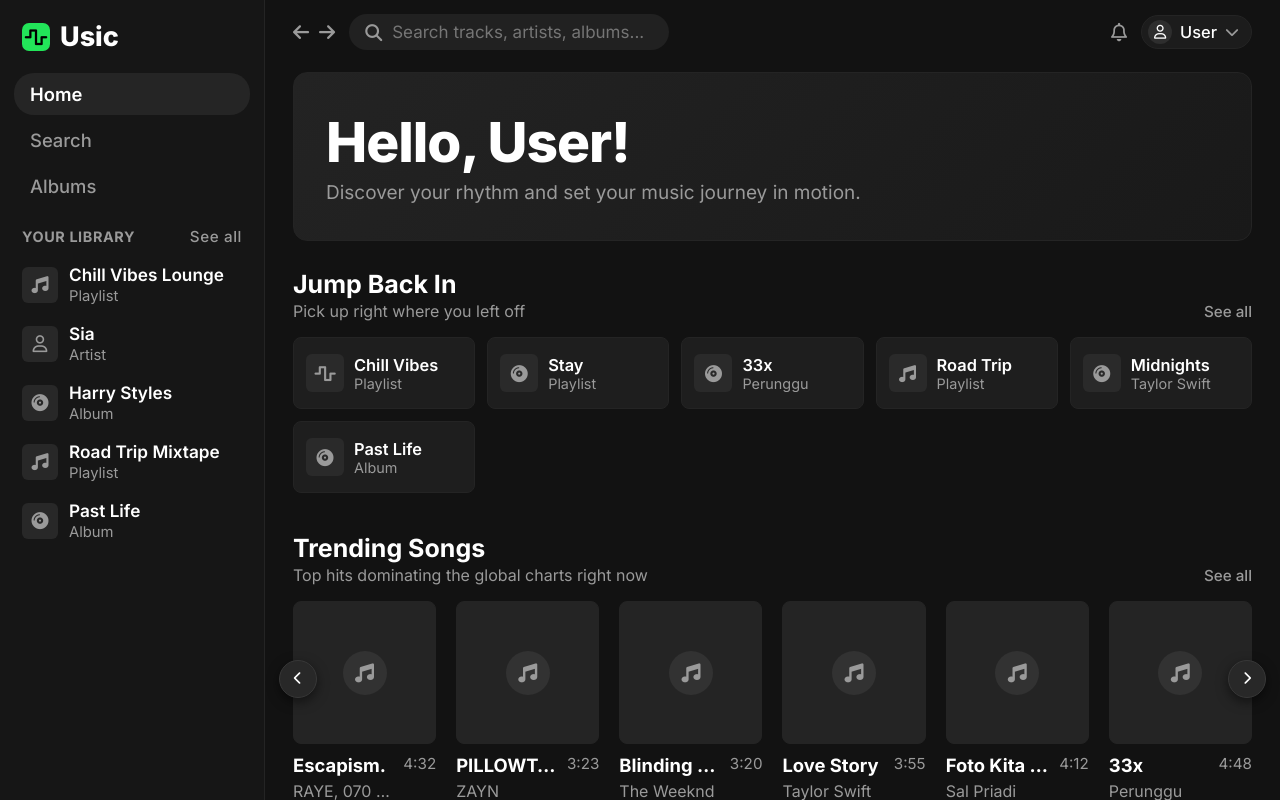
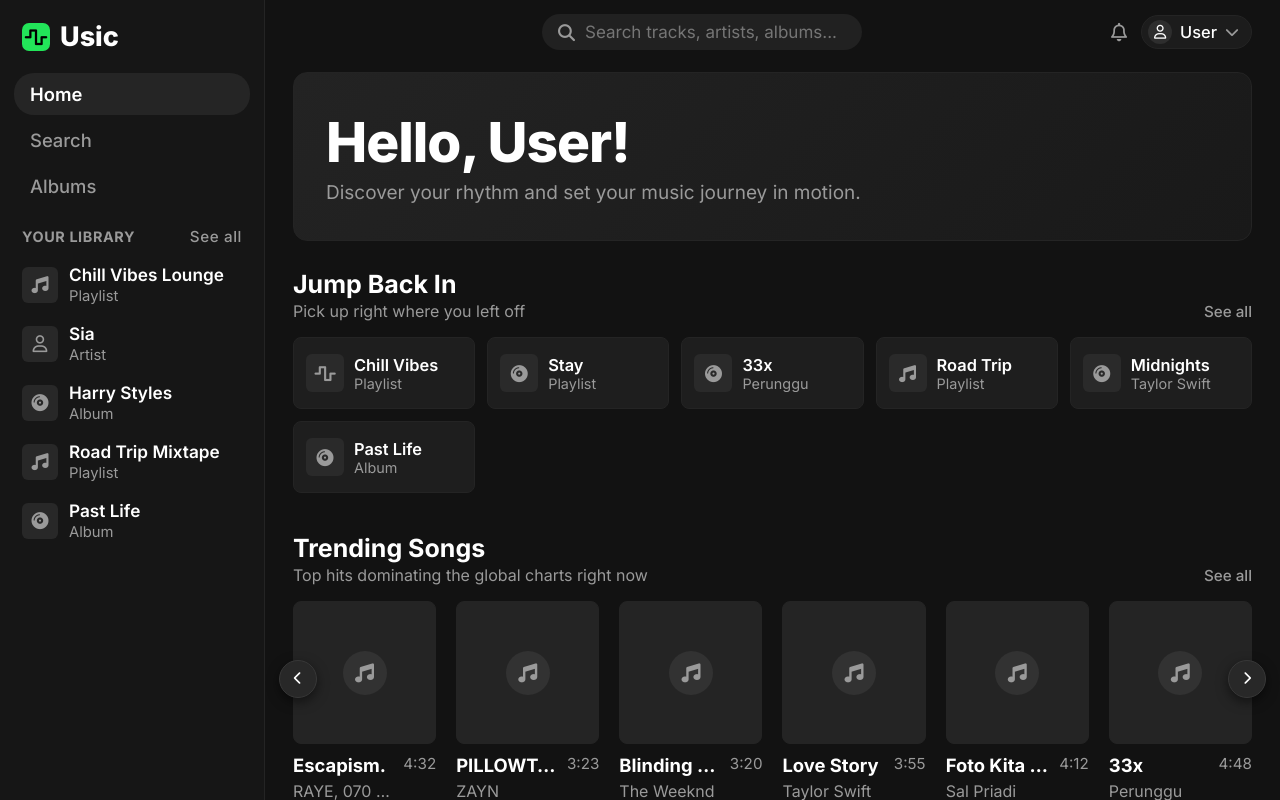
Before and after one commit to Magityass/Usic, a plain HTML site: page index.html in a window 1280 px wide. Drawn offline with Linux system fonts and the light colour scheme.

Commit message:
rm nav arrow

```diff
--- a/index.html
+++ b/index.html
@@ -122,30 +122,14 @@
             <!-- Area tengah -->
             <div class="center-wrapper">
                 <header class="top-bar">
-                    <div class="top-left">
-                        <div class="nav-arrows">
-                            <button
-                                class="icon-btn"
-                                id="btn-back"
-                                aria-label="Back"
-                            >
-                                <i class="fa-solid fa-arrow-left"></i>
-                            </button>
-                            <button
-                                class="icon-btn"
-                                id="btn-forward"
-                                aria-label="Forward"
-                            >
-                                <i class="fa-solid fa-arrow-right"></i>
-                            </button>
-                        </div>
+                    <div class="top-left"></div>
+
                     <div class="top-search-box">
                         <i class="fa-solid fa-magnifying-glass"></i>
                         <input
                             type="text"
                             placeholder="Search tracks, artists, albums..."
                         />
-                        </div>
                     </div>
 
                     <div class="top-right">
```
Lines whose indentation alone changed are shown as unchanged.
